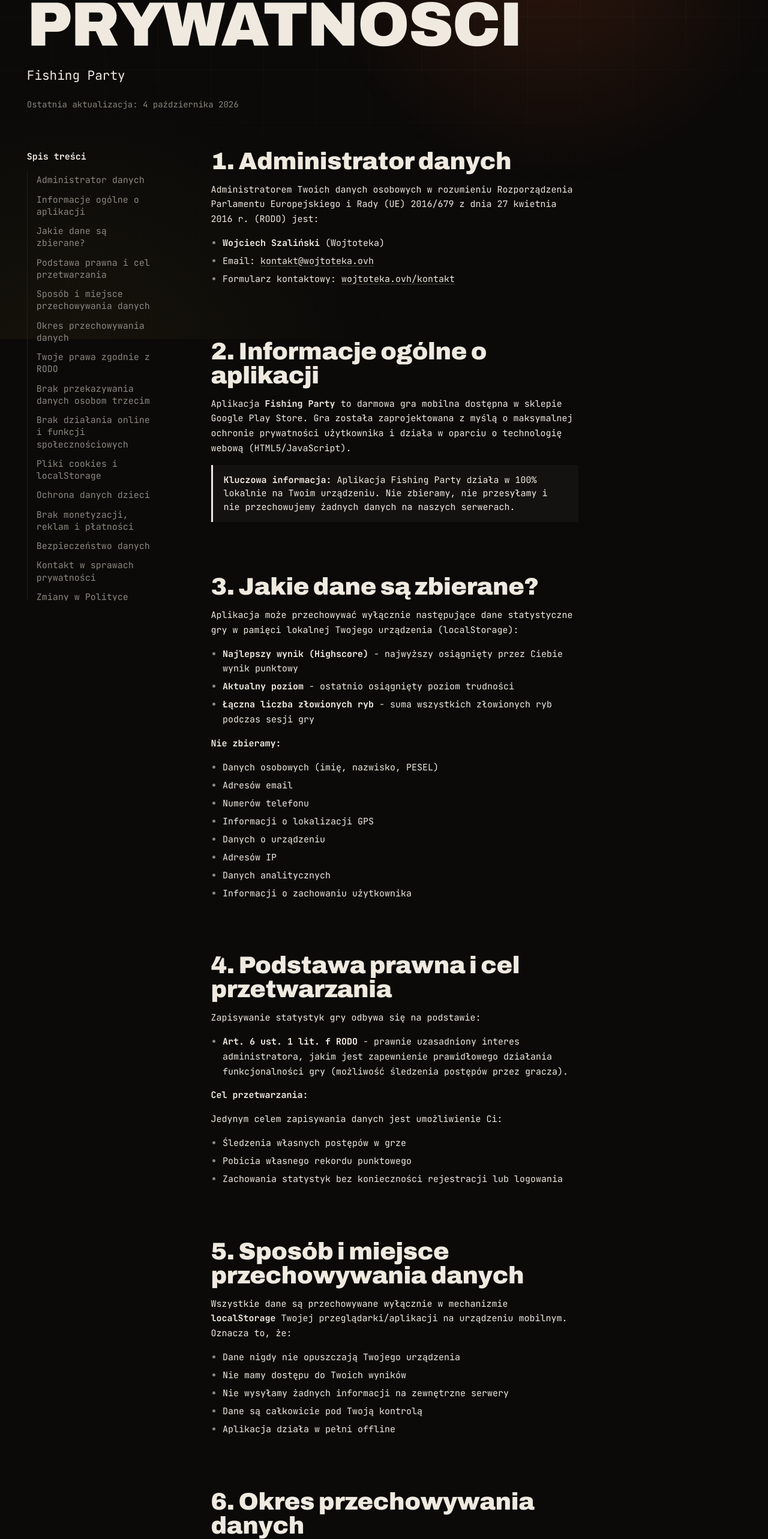
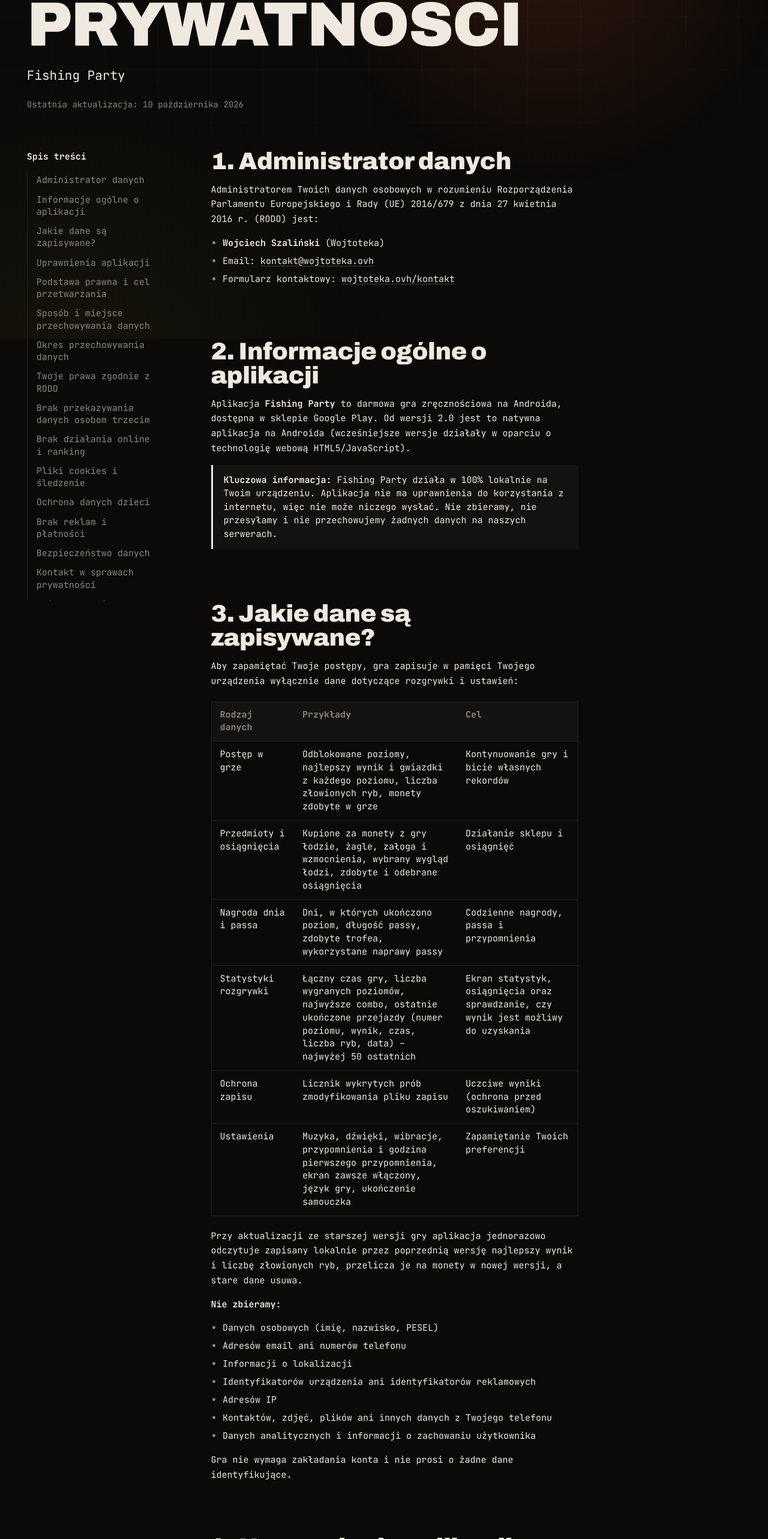
Before and after one commit to wojtoteka/Wojtoteka-page, a Next.js app: page /polityka-fishingparty in a window 1280 px wide. Shown: the part 235-2800 px from the top of the page at 60% size. Built offline with nearby package versions, Linux system fonts and the light colour scheme; no server answers; a web font is replaced by a local one.

Commit message:
Zaktualizowano politykę prywatności aplikacji Fishing Party, poprawiono opisy danych oraz uprawnień, dodano szczegóły dotyczące przechowywania danych i ich bezpieczeństwa.

```diff
--- a/app/(v2)/polityka-fishingparty/page.tsx
+++ b/app/(v2)/polityka-fishingparty/page.tsx
@@ -3,33 +3,34 @@
 
 export const metadata: Metadata = {
     title: 'Polityka prywatności: Fishing Party',
-    description: 'Polityka prywatności gry Fishing Party na Androida: gra działa lokalnie i nie wysyła danych.',
+    description: 'Polityka prywatności gry Fishing Party na Androida: gra działa offline, postęp zapisuje zaszyfrowany na telefonie i nie wysyła żadnych danych.',
     alternates: { canonical: '/polityka-fishingparty' }
 };
 
 const TOC = [
     { id: 's1', label: 'Administrator danych' },
     { id: 's2', label: 'Informacje ogólne o aplikacji' },
-    { id: 's3', label: 'Jakie dane są zbierane?' },
-    { id: 's4', label: 'Podstawa prawna i cel przetwarzania' },
-    { id: 's5', label: 'Sposób i miejsce przechowywania danych' },
-    { id: 's6', label: 'Okres przechowywania danych' },
-    { id: 's7', label: 'Twoje prawa zgodnie z RODO' },
-    { id: 's8', label: 'Brak przekazywania danych osobom trzecim' },
-    { id: 's9', label: 'Brak działania online i funkcji społecznościowych' },
-    { id: 's10', label: 'Pliki cookies i localStorage' },
-    { id: 's11', label: 'Ochrona danych dzieci' },
-    { id: 's12', label: 'Brak monetyzacji, reklam i płatności' },
-    { id: 's13', label: 'Bezpieczeństwo danych' },
-    { id: 's14', label: 'Kontakt w sprawach prywatności' },
-    { id: 's15', label: 'Zmiany w Polityce Prywatności' },
-    { id: 's16', label: 'Przepisy prawa' },
-    { id: 's17', label: 'Podsumowanie' }
+    { id: 's3', label: 'Jakie dane są zapisywane?' },
+    { id: 's4', label: 'Uprawnienia aplikacji' },
+    { id: 's5', label: 'Podstawa prawna i cel przetwarzania' },
+    { id: 's6', label: 'Sposób i miejsce przechowywania danych' },
+    { id: 's7', label: 'Okres przechowywania danych' },
+    { id: 's8', label: 'Twoje prawa zgodnie z RODO' },
+    { id: 's9', label: 'Brak przekazywania danych osobom trzecim' },
+    { id: 's10', label: 'Brak działania online i ranking' },
+    { id: 's11', label: 'Pliki cookies i śledzenie' },
+    { id: 's12', label: 'Ochrona danych dzieci' },
+    { id: 's13', label: 'Brak reklam i płatności' },
+    { id: 's14', label: 'Bezpieczeństwo danych' },
+    { id: 's15', label: 'Kontakt w sprawach prywatności' },
+    { id: 's16', label: 'Zmiany w Polityce Prywatności' },
+    { id: 's17', label: 'Przepisy prawa' },
+    { id: 's18', label: 'Podsumowanie' }
 ];
 
 export default function Page() {
     return (
-        <LegalPage subject="Fishing Party" updated="4 października 2026" toc={TOC}>
+        <LegalPage subject="Fishing Party" updated="10 października 2026" toc={TOC}>
             <h2 id="s1">1. Administrator danych</h2>
             <p>Administratorem Twoich danych osobowych w rozumieniu Rozporządzenia Parlamentu Europejskiego i Rady (UE) 2016/679 z dnia 27 kwietnia 2016 r. (RODO) jest:</p>
             <ul>
@@ -38,95 +39,113 @@
             <li>Formularz kontaktowy: <a href="/kontakt">wojtoteka.ovh/kontakt</a></li>
             </ul>
             <h2 id="s2">2. Informacje ogólne o aplikacji</h2>
-            <p>Aplikacja <strong>Fishing Party</strong> to darmowa gra mobilna dostępna w sklepie Google Play Store. Gra została zaprojektowana z myślą o maksymalnej ochronie prywatności użytkownika i działa w oparciu o technologię webową (HTML5/JavaScript).</p>
+            <p>Aplikacja <strong>Fishing Party</strong> to darmowa gra zręcznościowa na Androida, dostępna w sklepie Google Play. Od wersji 2.0 jest to natywna aplikacja na Androida (wcześniejsze wersje działały w oparciu o technologię webową HTML5/JavaScript).</p>
             <div className="notice">
-            <p><strong>Kluczowa informacja:</strong> Aplikacja Fishing Party działa w 100% lokalnie na Twoim urządzeniu. Nie zbieramy, nie przesyłamy i nie przechowujemy żadnych danych na naszych serwerach.</p>
+            <p><strong>Kluczowa informacja:</strong> Fishing Party działa w 100% lokalnie na Twoim urządzeniu. Aplikacja nie ma uprawnienia do korzystania z internetu, więc nie może niczego wysłać. Nie zbieramy, nie przesyłamy i nie przechowujemy żadnych danych na naszych serwerach.</p>
             </div>
-            <h2 id="s3">3. Jakie dane są zbierane?</h2>
-            <p>Aplikacja może przechowywać wyłącznie następujące dane statystyczne gry w pamięci lokalnej Twojego urządzenia (localStorage):</p>
-            <ul>
-            <li><strong>Najlepszy wynik (Highscore)</strong> - najwyższy osiągnięty przez Ciebie wynik punktowy</li>
-            <li><strong>Aktualny poziom</strong> - ostatnio osiągnięty poziom trudności</li>
-            <li><strong>Łączna liczba złowionych ryb</strong> - suma wszystkich złowionych ryb podczas sesji gry</li>
-            </ul>
+            <h2 id="s3">3. Jakie dane są zapisywane?</h2>
+            <p>Aby zapamiętać Twoje postępy, gra zapisuje w pamięci Twojego urządzenia wyłącznie dane dotyczące rozgrywki i ustawień:</p>
+            <div className="table-wrap">
+                <table>
+                    <thead>
+                        <tr><th scope="col">Rodzaj danych</th><th scope="col">Przykłady</th><th scope="col">Cel</th></tr>
+                    </thead>
+                    <tbody>
+                        <tr><td>Postęp w grze</td><td>Odblokowane poziomy, najlepszy wynik i gwiazdki z każdego poziomu, liczba złowionych ryb, monety zdobyte w grze</td><td>Kontynuowanie gry i bicie własnych rekordów</td></tr>
+                        <tr><td>Przedmioty i osiągnięcia</td><td>Kupione za monety z gry łodzie, żagle, załoga i wzmocnienia, wybrany wygląd łodzi, zdobyte i odebrane osiągnięcia</td><td>Działanie sklepu i osiągnięć</td></tr>
+                        <tr><td>Nagroda dnia i passa</td><td>Dni, w których ukończono poziom, długość passy, zdobyte trofea, wykorzystane naprawy passy</td><td>Codzienne nagrody, passa i przypomnienia</td></tr>
+                        <tr><td>Statystyki rozgrywki</td><td>Łączny czas gry, liczba wygranych poziomów, najwyższe combo, ostatnie ukończone przejazdy (numer poziomu, wynik, czas, liczba ryb, data) – najwyżej 50 ostatnich</td><td>Ekran statystyk, osiągnięcia oraz sprawdzanie, czy wynik jest możliwy do uzyskania</td></tr>
+                        <tr><td>Ochrona zapisu</td><td>Licznik wykrytych prób zmodyfikowania pliku zapisu</td><td>Uczciwe wyniki (ochrona przed oszukiwaniem)</td></tr>
+                        <tr><td>Ustawienia</td><td>Muzyka, dźwięki, wibracje, przypomnienia i godzina pierwszego przypomnienia, ekran zawsze włączony, język gry, ukończenie samouczka</td><td>Zapamiętanie Twoich preferencji</td></tr>
+                    </tbody>
+                </table>
+            </div>
+            <p>Przy aktualizacji ze starszej wersji gry aplikacja jednorazowo odczytuje zapisany lokalnie przez poprzednią wersję najlepszy wynik i liczbę złowionych ryb, przelicza je na monety w nowej wersji, a stare dane usuwa.</p>
             <p><strong>Nie zbieramy:</strong></p>
             <ul>
             <li>Danych osobowych (imię, nazwisko, PESEL)</li>
-            <li>Adresów email</li>
-            <li>Numerów telefonu</li>
-            <li>Informacji o lokalizacji GPS</li>
-            <li>Danych o urządzeniu</li>
+            <li>Adresów email ani numerów telefonu</li>
+            <li>Informacji o lokalizacji</li>
+            <li>Identyfikatorów urządzenia ani identyfikatorów reklamowych</li>
             <li>Adresów IP</li>
-            <li>Danych analitycznych</li>
-            <li>Informacji o zachowaniu użytkownika</li>
+            <li>Kontaktów, zdjęć, plików ani innych danych z Twojego telefonu</li>
+            <li>Danych analitycznych i informacji o zachowaniu użytkownika</li>
             </ul>
-            <h2 id="s4">4. Podstawa prawna i cel przetwarzania</h2>
-            <p>Zapisywanie statystyk gry odbywa się na podstawie:</p>
+            <p>Gra nie wymaga zakładania konta i nie prosi o żadne dane identyfikujące.</p>
+            <h2 id="s4">4. Uprawnienia aplikacji</h2>
+            <p>Aplikacja korzysta wyłącznie z trzech uprawnień systemu Android:</p>
             <ul>
-            <li><strong>Art. 6 ust. 1 lit. f RODO</strong> - prawnie uzasadniony interes administratora, jakim jest zapewnienie prawidłowego działania funkcjonalności gry (możliwość śledzenia postępów przez gracza).</li>
+            <li><strong>Wibracje</strong> – krótkie wibracje podczas rozgrywki (np. po trafieniu przez przeciwnika). Możesz je wyłączyć w ustawieniach gry.</li>
+            <li><strong>Powiadomienia</strong> – lokalne przypomnienia o passie: najwyżej 3 dziennie i tylko wtedy, gdy danego dnia nie ukończono jeszcze poziomu. Na Androidzie 13 i nowszym system pyta o zgodę. Przypomnienia możesz wyłączyć w ustawieniach gry lub systemu. Powiadomienia są planowane przez sam telefon – nie są wysyłane z żadnego serwera.</li>
+            <li><strong>Uruchamianie po starcie systemu</strong> – po ponownym uruchomieniu telefonu lub aktualizacji gry aplikacja odtwarza harmonogram przypomnień. Nie wykonuje przy tym żadnych innych działań.</li>
+            </ul>
+            <p>Aplikacja <strong>nie ma</strong> uprawnienia dostępu do internetu, lokalizacji, aparatu, mikrofonu, kontaktów ani plików.</p>
+            <h2 id="s5">5. Podstawa prawna i cel przetwarzania</h2>
+            <p>Zapisywanie postępu i ustawień gry odbywa się na podstawie:</p>
+            <ul>
+            <li><strong>Art. 6 ust. 1 lit. f RODO</strong> – prawnie uzasadniony interes administratora, jakim jest zapewnienie prawidłowego działania funkcji gry (zapamiętanie postępów i ustawień gracza).</li>
             </ul>
             <p><strong>Cel przetwarzania:</strong></p>
             <p>Jedynym celem zapisywania danych jest umożliwienie Ci:</p>
             <ul>
-            <li>Śledzenia własnych postępów w grze</li>
-            <li>Pobicia własnego rekordu punktowego</li>
-            <li>Zachowania statystyk bez konieczności rejestracji lub logowania</li>
+            <li>Kontynuowania gry od miejsca, w którym ją przerwano</li>
+            <li>Śledzenia własnych postępów, rekordów, osiągnięć i passy</li>
+            <li>Korzystania z przedmiotów zdobytych w grze</li>
+            <li>Zachowania ustawień bez konieczności rejestracji lub logowania</li>
             </ul>
-            <h2 id="s5">5. Sposób i miejsce przechowywania danych</h2>
-            <p>Wszystkie dane są przechowywane wyłącznie w mechanizmie <strong>localStorage</strong> Twojej przeglądarki/aplikacji na urządzeniu mobilnym. Oznacza to, że:</p>
+            <p>Ponieważ dane nigdy nie opuszczają Twojego urządzenia, administrator nie ma do nich dostępu i nie może ich przeglądać, analizować ani łączyć z Twoją osobą.</p>
+            <h2 id="s6">6. Sposób i miejsce przechowywania danych</h2>
+            <p>Postęp gry jest zapisywany w <strong>prywatnym katalogu aplikacji</strong> na Twoim urządzeniu, do którego inne aplikacje nie mają dostępu. Plik zapisu jest <strong>zaszyfrowany (AES-256-GCM)</strong> kluczem przechowywanym w systemowym magazynie kluczy Android Keystore. Wybrany język gry przechowuje system Android (ustawienie języka aplikacji) lub – na starszych wersjach Androida – prywatne ustawienia aplikacji.</p>
             <ul>
             <li>Dane nigdy nie opuszczają Twojego urządzenia</li>
-            <li>Nie mamy dostępu do Twoich wyników</li>
-            <li>Nie wysyłamy żadnych informacji na zewnętrzne serwery</li>
-            <li>Dane są całkowicie pod Twoją kontrolą</li>
+            <li>Nie mamy dostępu do Twoich wyników ani ustawień</li>
+            <li>Zapis gry jest wyłączony z kopii zapasowej Google i z przenoszenia danych na nowy telefon – zaszyfrowany zapis działa tylko na urządzeniu, na którym powstał</li>
             <li>Aplikacja działa w pełni offline</li>
             </ul>
-            <h2 id="s6">6. Okres przechowywania danych</h2>
-            <p>Dane przechowywane w localStorage pozostają na Twoim urządzeniu:</p>
+            <h2 id="s7">7. Okres przechowywania danych</h2>
+            <p>Dane gry pozostają na Twoim urządzeniu:</p>
             <ul>
             <li>Do momentu <strong>odinstalowania aplikacji</strong> z urządzenia</li>
             <li>Do momentu <strong>wyczyszczenia danych aplikacji</strong> w ustawieniach systemu Android</li>
-            <li>Do momentu <strong>ręcznego usunięcia</strong> danych przez użytkownika</li>
             </ul>
-            <h2 id="s7">7. Twoje prawa zgodnie z RODO</h2>
+            <p>Lista ostatnich przejazdów jest ograniczona do 50 pozycji – starsze wpisy są automatycznie usuwane.</p>
+            <h2 id="s8">8. Twoje prawa zgodnie z RODO</h2>
             <p>Jako użytkownik aplikacji przysługują Ci następujące prawa:</p>
             <ul>
-            <li><strong>Prawo dostępu do danych (Art. 15 RODO):</strong> Możesz w każdej chwili sprawdzić swoje statystyki bezpośrednio w grze</li>
-            <li><strong>Prawo do usunięcia danych / prawo do bycia zapomnianym (Art. 17 RODO):</strong> Możesz usunąć wszystkie zapisane dane poprzez wyczyszczenie danych aplikacji w ustawieniach systemu Android</li>
-            <li><strong>Prawo do sprzeciwu (Art. 21 RODO):</strong> Możesz w dowolnym momencie zaprzestać korzystania z aplikacji</li>
-            <li><strong>Prawo do przenoszenia danych (Art. 20 RODO):</strong> Dane są zapisane lokalnie na Twoim urządzeniu, więc masz do nich pełny dostęp</li>
+            <li><strong>Prawo dostępu do danych (Art. 15 RODO):</strong> Swoje postępy, osiągnięcia i statystyki możesz w każdej chwili sprawdzić bezpośrednio w grze (Mapa, Odznaki, Ustawienia → Statystyki)</li>
+            <li><strong>Prawo do usunięcia danych / prawo do bycia zapomnianym (Art. 17 RODO):</strong> Możesz usunąć wszystkie zapisane dane, czyszcząc dane aplikacji w ustawieniach systemu Android lub odinstalowując grę</li>
+            <li><strong>Prawo do sprzeciwu (Art. 21 RODO):</strong> Możesz w dowolnym momencie zaprzestać korzystania z aplikacji, a przypomnienia i wibracje wyłączyć w ustawieniach</li>
             <li><strong>Prawo do wniesienia skargi:</strong> Masz prawo wnieść skargę do Prezesa Urzędu Ochrony Danych Osobowych (ul. Stanisława Moniuszki 1A, 00-014 Warszawa), jeśli uważasz, że przetwarzanie Twoich danych narusza przepisy RODO</li>
             </ul>
-            <h2 id="s8">8. Brak przekazywania danych osobom trzecim</h2>
+            <h2 id="s9">9. Brak przekazywania danych osobom trzecim</h2>
             <p>Twoje dane <strong>NIE SĄ i NIE BĘDĄ</strong> przekazywane jakimkolwiek osobom trzecim, ponieważ:</p>
             <ul>
-            <li>Aplikacja nie posiada połączenia z internetem podczas rozgrywki</li>
-            <li>Brak jakiejkolwiek integracji z serwisami zewnętrznymi</li>
-            <li>Nie współpracujemy z firmami analitycznymi (np. Google Analytics)</li>
-            <li>Nie współpracujemy z sieciami reklamowymi</li>
+            <li>Aplikacja nie ma dostępu do internetu</li>
+            <li>Nie zawiera bibliotek analitycznych (np. Google Analytics, Firebase)</li>
+            <li>Nie zawiera sieci reklamowych</li>
             <li>Nie ma żadnych trackerów ani narzędzi śledzących</li>
             </ul>
-            <h2 id="s9">9. Brak działania online i funkcji społecznościowych</h2>
+            <p><strong>Google Play:</strong> Aplikację pobierasz i aktualizujesz przez sklep Google Play, który działa według własnej polityki prywatności Google. Jeśli w ustawieniach telefonu zgodzisz się na udostępnianie Google danych o użytkowaniu i diagnostyce, Google może przekazywać deweloperom zbiorcze, anonimowe statystyki (np. liczbę instalacji lub raporty o awariach aplikacji). Nie pozwalają one zidentyfikować konkretnego gracza.</p>
+            <h2 id="s10">10. Brak działania online i ranking</h2>
             <p>Aplikacja Fishing Party:</p>
             <ul>
             <li>Nie wymaga rejestracji ani logowania</li>
             <li>Nie posiada trybu multiplayer</li>
-            <li>Nie ma globalnych tabel wyników (leaderboards)</li>
             <li>Nie posiada funkcji udostępniania w social media</li>
             <li>Nie umożliwia komunikacji między użytkownikami</li>
             </ul>
+            <p><strong>Ranking:</strong> W grze widoczny jest ekran rankingu oznaczony jako „SOON” (wkrótce). Obecnie ranking online <strong>nie działa</strong> i żadne wyniki nie są nigdzie wysyłane. Jeśli w przyszłości zostanie uruchomiony, niniejsza Polityka Prywatności zostanie zaktualizowana <strong>przed</strong> jego udostępnieniem i dokładnie opisze, jakie dane będą przesyłane, w jakim celu i jak długo będą przechowywane.</p>
             <p><strong>Uwaga:</strong> Użytkownicy mogą samodzielnie wykonywać zrzuty ekranu swoich wyników i udostępniać je prywatnie. Jest to funkcjonalność systemu Android, na którą administrator nie ma wpływu.</p>
-            <h2 id="s10">10. Pliki cookies i localStorage</h2>
-            <p>Aplikacja <strong>NIE UŻYWA plików cookies</strong>.</p>
-            <p>Wykorzystujemy wyłącznie mechanizm <strong>localStorage</strong>, który:</p>
+            <h2 id="s11">11. Pliki cookies i śledzenie</h2>
+            <p>Aplikacja <strong>NIE UŻYWA plików cookies</strong>, identyfikatorów reklamowych ani żadnych technologii śledzących. Jedyne zapisywane dane to opisany w punkcie 3 zapis gry i ustawień, który:</p>
             <ul>
-            <li>Jest przechowywany lokalnie na Twoim urządzeniu</li>
+            <li>Jest przechowywany lokalnie i zaszyfrowany na Twoim urządzeniu</li>
             <li>Nie jest wysyłany do żadnych serwerów</li>
-            <li>Służy wyłącznie do zapisywania statystyk gry</li>
-            <li>Możesz go wyczyścić w każdej chwili przez ustawienia systemu Android</li>
+            <li>Służy wyłącznie do działania gry</li>
+            <li>Możesz go usunąć w każdej chwili przez ustawienia systemu Android</li>
             </ul>
-            <h2 id="s11">11. Ochrona danych dzieci</h2>
-            <p>Aplikacja Fishing Party jest odpowiednia dla wszystkich grup wiekowych, w tym dla dzieci. Ponieważ:</p>
+            <h2 id="s12">12. Ochrona danych dzieci</h2>
+            <p>Aplikacja Fishing Party jest odpowiednia dla wszystkich grup wiekowych, w tym dla dzieci, ponieważ:</p>
             <ul>
             <li>Nie zbieramy żadnych danych osobowych</li>
             <li>Aplikacja działa w pełni offline</li>
@@ -134,55 +153,54 @@
             <li>Brak reklam i płatności w grze</li>
             </ul>
             <p>Rodzice mogą bez obaw pozwolić dzieciom na korzystanie z aplikacji.</p>
-            <h2 id="s12">12. Brak monetyzacji, reklam i płatności</h2>
+            <h2 id="s13">13. Brak reklam i płatności</h2>
             <p>Aplikacja Fishing Party jest <strong>w 100% darmowa</strong> i:</p>
             <ul>
             <li>Nie zawiera reklam</li>
-            <li>Nie ma płatności w grze (in-app purchases)</li>
-            <li>Nie ma subskrypcji</li>
+            <li>Nie ma płatności za prawdziwe pieniądze (in-app purchases) ani subskrypcji</li>
             <li>Nie zbiera danych do celów marketingowych</li>
             </ul>
-            <p>W chwili obecnej nie planujemy wprowadzania żadnych form monetyzacji.</p>
-            <h2 id="s13">13. Bezpieczeństwo danych</h2>
+            <p>Monety w grze zdobywa się wyłącznie za łowienie ryb, ukończone poziomy, osiągnięcia i nagrody dnia. Nie można ich kupić ani wymienić na prawdziwe pieniądze. Jeśli kiedykolwiek pojawią się reklamy lub płatności, polityka zostanie wcześniej zaktualizowana.</p>
+            <h2 id="s14">14. Bezpieczeństwo danych</h2>
             <p>Ponieważ wszystkie dane są przechowywane wyłącznie lokalnie na Twoim urządzeniu:</p>
             <ul>
-            <li>Bezpieczeństwo danych zależy od zabezpieczeń Twojego urządzenia mobilnego</li>
-            <li>Zalecamy korzystanie z aktualnej wersji systemu Android</li>
-            <li>Zalecamy zabezpieczenie urządzenia hasłem/PIN-em/odciskiem palca</li>
-            <li>Administrator nie ponosi odpowiedzialności za utratę danych spowodowaną uszkodzeniem, zgubieniem lub kradzieżą urządzenia</li>
+            <li>Zapis gry jest zaszyfrowany, a próby jego modyfikacji są wykrywane</li>
+            <li>Bezpieczeństwo danych zależy również od zabezpieczeń Twojego urządzenia mobilnego</li>
+            <li>Zalecamy korzystanie z aktualnej wersji systemu Android i zabezpieczenie urządzenia hasłem, PIN-em lub odciskiem palca</li>
+            <li>Zapis nie jest objęty kopią zapasową, dlatego postęp zostanie utracony po odinstalowaniu gry, wyczyszczeniu jej danych, zmianie telefonu albo uszkodzeniu, zgubieniu lub kradzieży urządzenia – administrator nie ma możliwości jego odtworzenia</li>
             </ul>
-            <h2 id="s14">14. Kontakt w sprawach prywatności</h2>
+            <h2 id="s15">15. Kontakt w sprawach prywatności</h2>
             <p>W razie jakichkolwiek pytań dotyczących polityki prywatności lub działania aplikacji:</p>
             <ul>
             <li>Email: <a href="mailto:kontakt@wojtoteka.ovh">kontakt@wojtoteka.ovh</a></li>
             <li>Formularz kontaktowy: <a href="/kontakt">wojtoteka.ovh/kontakt</a></li>
             </ul>
             <p>Odpowiemy na Twoje zapytanie w ciągu 30 dni, zgodnie z wymogami RODO.</p>
-            <h2 id="s15">15. Zmiany w Polityce Prywatności</h2>
+            <h2 id="s16">16. Zmiany w Polityce Prywatności</h2>
             <p>Zastrzegamy sobie prawo do wprowadzania zmian w niniejszej Polityce Prywatności w celu dostosowania jej do:</p>
             <ul>
             <li>Zmieniających się przepisów prawa</li>
-            <li>Nowych funkcjonalności aplikacji</li>
+            <li>Nowych funkcjonalności aplikacji (np. rankingu online)</li>
             <li>Najlepszych praktyk w zakresie ochrony prywatności</li>
             </ul>
             <p>O wszelkich istotnych zmianach poinformujemy poprzez aktualizację daty na górze dokumentu. Zalecamy okresowe sprawdzanie tej strony.</p>
-            <h2 id="s16">16. Przepisy prawa</h2>
+            <h2 id="s17">17. Przepisy prawa</h2>
             <p>Niniejsza Polityka Prywatności została przygotowana zgodnie z:</p>
             <ul>
-            <li><strong>RODO</strong> - Rozporządzenie Parlamentu Europejskiego i Rady (UE) 2016/679</li>
+            <li><strong>RODO</strong> – Rozporządzenie Parlamentu Europejskiego i Rady (UE) 2016/679</li>
             <li><strong>Ustawa o ochronie danych osobowych</strong> z dnia 10 maja 2018 r.</li>
             <li><strong>Ustawa o świadczeniu usług drogą elektroniczną</strong> z dnia 18 lipca 2002 r.</li>
             </ul>
-            <h2 id="s17">17. Podsumowanie</h2>
+            <h2 id="s18">18. Podsumowanie</h2>
             <div className="notice">
             <p><strong>Fishing Party to gra offline, która szanuje Twoją prywatność:</strong></p>
             <ul>
-            <li>Żadne dane nie opuszczają Twojego urządzenia</li>
-            <li>Brak połączenia z internetem podczas rozgrywki</li>
-            <li>Brak cookies i trackerów</li>
+            <li>Brak dostępu do internetu – żadne dane nie opuszczają Twojego urządzenia</li>
+            <li>Zapis gry jest zaszyfrowany i przechowywany tylko na telefonie</li>
+            <li>Brak kont, cookies, analityki i trackerów</li>
             <li>Brak reklam i płatności</li>
-            <li>100% kontroli nad swoimi danymi</li>
-            <li>Możliwość usunięcia danych w każdej chwili</li>
+            <li>Powiadomienia i wibracje możesz wyłączyć w ustawieniach</li>
+            <li>Możliwość usunięcia wszystkich danych w każdej chwili</li>
             </ul>
             </div>
         </LegalPage>
```
